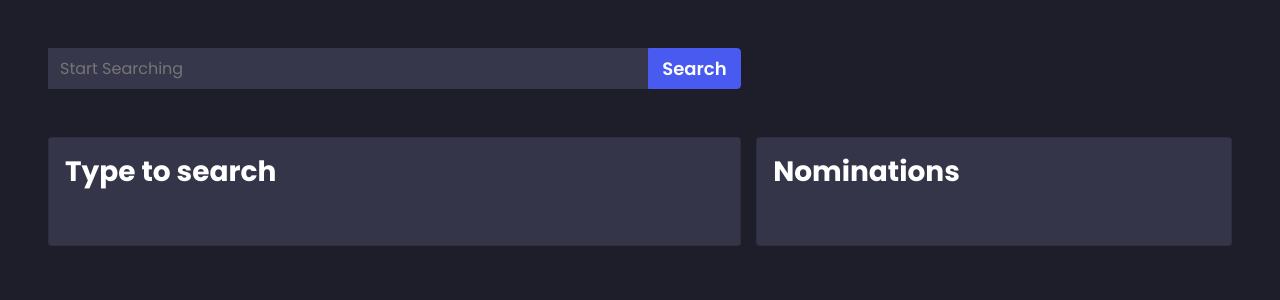
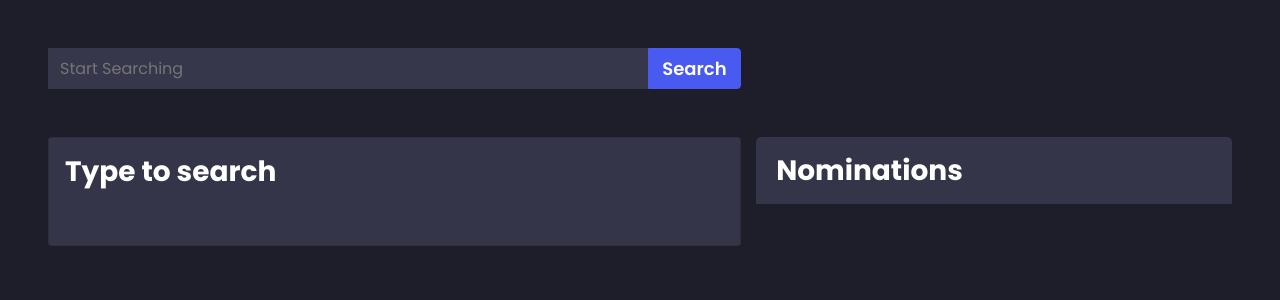
Before and after one commit to jbrit/Movie-Nominations, a React (Create React App) app: page /search in a window 1280 px wide. Shown: the top 300 px of the page. Built offline with nearby package versions, Linux system fonts and the light colour scheme.

Commit message:
Nomination Card UI update

```diff
--- a/src/App.js
+++ b/src/App.js
@@ -6,21 +6,20 @@ import SearchPage from "./components/pages/SearchPage";
 import MoviePage from "./components/pages/MoviePage";
 import HomePage from "./components/pages/HomePage";
 import NotFound from "./components/pages/NotFound";
+import PageContainer from "./components/PageContainer";
 
 const App = () => {
   return (
     <Provider store={store}>
       <Router>
-        <div className="App">
-          <div className="container-fluid main-container px-3 px-md-4 px-lg-5">
+        <PageContainer>
           <Switch>
             <Route exact path="/" component={HomePage}></Route>
             <Route exact path="/search" component={SearchPage}></Route>
             <Route exact path="/movie/:id" component={MoviePage}></Route>
             <Route path="/" component={NotFound}></Route>
           </Switch>
-          </div>
-        </div>
+        </PageContainer>
       </Router>
     </Provider>
   );
--- a/src/components/NominationList.js
+++ b/src/components/NominationList.js
@@ -6,14 +6,17 @@ import { Link } from "react-router-dom";
 
 const NominationList = ({ nominations, removeMovie }) => {
   return (
-    <div className="card p-3">
-      <h6 className="mb-4 f-22 f-sm-24 f-md-28 fw-700">Nominations</h6>
-      <ul>
+    <>
+      <div className="card-heading f-22 f-sm-24 f-md-28 fw-700">
+        Nominations
+      </div>
+      <ul className="card-content p-0">
         {nominations.map((movie) => (
-          <li key={movie.imdbID} className="mb-3">
+          <li key={movie.imdbID} className="d-flex align-items-stretch">
             <img
+              className="mr-3"
               style={{
-                objectFit: "contain",
+                objectFit: "cover",
                 height: "100px",
                 width: "100px",
               }}
@@ -24,7 +27,11 @@ const NominationList = ({ nominations, removeMovie }) => {
               }
               alt="Movie Poster Name"
             />
+            <div className="w-100">
+              <div>
                 {movie.Title} ({movie.Year})
+              </div>
+              <div>
                 <button
                   onClick={() => {
                     removeMovie(movie);
@@ -34,10 +41,12 @@ const NominationList = ({ nominations, removeMovie }) => {
                   Remove
                 </button>
                 <Link to={`/movie/${movie.imdbID}`}>View Details</Link>
+              </div>
+            </div>
           </li>
         ))}
       </ul>
-    </div>
+    </>
   );
 };
 
--- /dev/null
+++ b/src/components/PageContainer.js
@@ -0,0 +1,11 @@
+import React from "react";
+
+const PageContainer = ({ children }) => {
+  return (
+    <div className="container-fluid main-container px-3 px-md-4 px-lg-5">
+      {children}
+    </div>
+  );
+};
+
+export default PageContainer;
--- a/src/sass/base/_colors.scss
+++ b/src/sass/base/_colors.scss
@@ -3,6 +3,6 @@ $text-color: #ffffff;
 $input-field-color: #2b2b3c;
 $card-body-color: #2b2b3c;
 $card-head-color: #35354a;
-
+$divider-color: #35354a;
 $primary-color: #485aef;
 $danger-color: #f05365;
--- a/src/sass/main.scss
+++ b/src/sass/main.scss
@@ -16,6 +16,11 @@ body {
 }
 .card {
   background-color: $card-head-color;
+}
+.card-heading {
+  background-color: $card-head-color;
+  border-radius: 5px 5px 0px 0px;
+  padding: 1rem 1.25rem;
 }
 input.my-form-control {
   border: none !important;
@@ -37,6 +42,21 @@ input.my-form-control {
   border-top-left-radius: 0;
   border-bottom-left-radius: 0;
 }
+ul {
+  list-style-type: none;
+}
+.card-content {
+  padding: 1rem 1.25rem;
+  li {
+    padding: 1rem 1.25rem;
+    background-color: $card-body-color;
+    border-bottom: $divider-color 2px solid;
+    &:last-of-type {
+      border-radius: 0 0 5px 5px;
+      border: none;
+    }
+  }
+}
 
 // Utilities
 @import "base/utilities";
```
Lines whose indentation alone changed are shown as unchanged.
